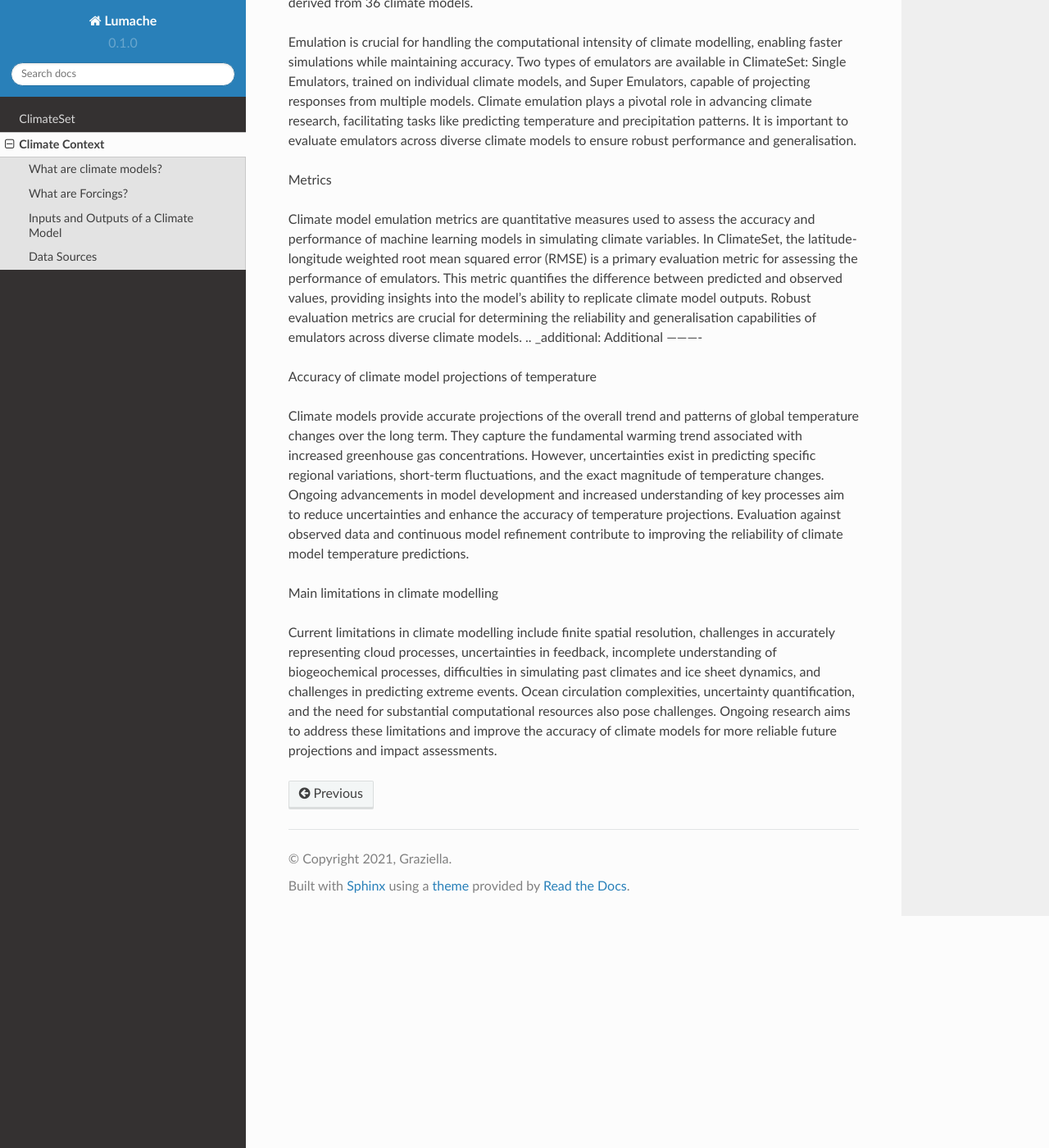
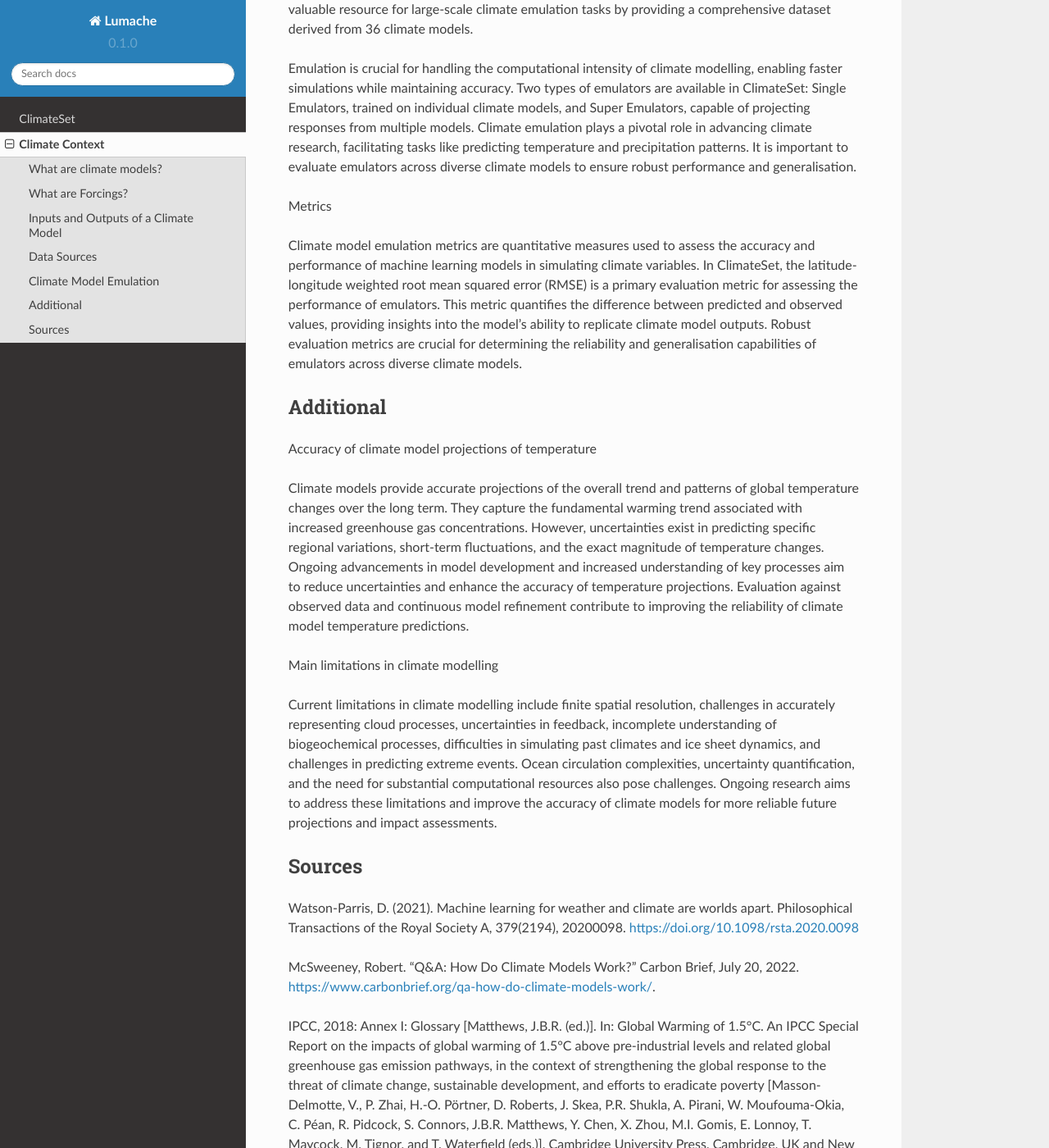
Before and after one commit to IlijaTrajkovic/ClimateSet, a Sphinx documentation site: the page built from docs/source/climatecontext.rst, in a window 1280 px wide and 1400 px high, scrolled down 7574 px. Shown: the whole window at 82% size. Built offline with Sphinx 7.4.7 and the Read the Docs theme 2.0.0, drawn with Linux system fonts in a browser that asks for light colours; some of the changed text lies outside the part shown.

Commit message:
added sources

```diff
--- a/docs/source/climatecontext.rst
+++ b/docs/source/climatecontext.rst
@@ -168,3 +169,12 @@
 Main limitations in climate modelling
 
 Current limitations in climate modelling include finite spatial resolution, challenges in accurately representing cloud processes, uncertainties in feedback, incomplete understanding of biogeochemical processes, difficulties in simulating past climates and ice sheet dynamics, and challenges in predicting extreme events. Ocean circulation complexities, uncertainty quantification, and the need for substantial computational resources also pose challenges. Ongoing research aims to address these limitations and improve the accuracy of climate models for more reliable future projections and impact assessments.
+
+Sources
+-------
+
+Watson-Parris, D. (2021). Machine learning for weather and climate are worlds apart. Philosophical Transactions of the Royal Society A, 379(2194), 20200098. https://doi.org/10.1098/rsta.2020.0098
+
+McSweeney, Robert. “Q&A: How Do Climate Models Work?” Carbon Brief, July 20, 2022. https://www.carbonbrief.org/qa-how-do-climate-models-work/.
+
+IPCC, 2018: Annex I: Glossary [Matthews, J.B.R. (ed.)]. In: Global Warming of 1.5°C. An IPCC Special Report on the impacts of global warming of 1.5°C above pre-industrial levels and related global greenhouse gas emission pathways, in the context of strengthening the global response to the threat of climate change, sustainable development, and efforts to eradicate poverty [Masson-Delmotte, V., P. Zhai, H.-O. Pörtner, D. Roberts, J. Skea, P.R. Shukla, A. Pirani, W. Moufouma-Okia, C. Péan, R. Pidcock, S. Connors, J.B.R. Matthews, Y. Chen, X. Zhou, M.I. Gomis, E. Lonnoy, T. Maycock, M. Tignor, and T. Waterfield (eds.)]. Cambridge University Press, Cambridge, UK and New York, NY, USA, pp. 541-562, doi:10.1017/9781009157940.008.
--- a/docs/source/climateset.rst
+++ b/docs/source/climateset.rst
@@ -9,7 +9,7 @@
 
 To facilitate the use of ClimateSet, a modular dataset pipeline is introduced, allowing users to retrieve and preprocess climate model data for ML tasks. The document details the preprocessing steps, addressing inconsistencies across different datasets and climate models. The preprocessor, built modularly, checks for corrupt files, variable naming, units, temporal and spatial resolution, and structure. It ensures that the data is ready for use in ML applications by syncing time-axis, calendars, and height levels, and resolving other relevant issues.
 
-Users can access ClimateSet through the provided website (https://github.com/RolnickLab/ClimateSet), where both raw and processed data are available. The dataset can be extended by users who desire additional scenarios, climate forcers, or other variables, provided the requested data is available on the Earth System Grid Federation (ESGF) server. The preprocessing of ClimateSet can also be accelerated using multi-thread functions and other optimizations.
+Users can access ClimateSet through the provided website https://github.com/RolnickLab/ClimateSet, where both raw and processed data are available. The dataset can be extended by users who desire additional scenarios, climate forcers, or other variables, provided the requested data is available on the Earth System Grid Federation (ESGF) server. The preprocessing of ClimateSet can also be accelerated using multi-thread functions and other optimizations.
 
 The heart of ClimateSet's utility is demonstrated through a benchmarking setup, showcasing its application in climate emulation tasks. ML models, including Convolutional long short-term memory (ConvLSTM), U-Net, and ClimaX, are trained and evaluated on the dataset. The results reveal insights into model performance across different climate models and scenarios, emphasising the importance of evaluating ML models on a set of climate models rather than just one.
 
```
Also changed, not shown: other parts of docs/source/climatecontext.rst (+3 -2 lines).
